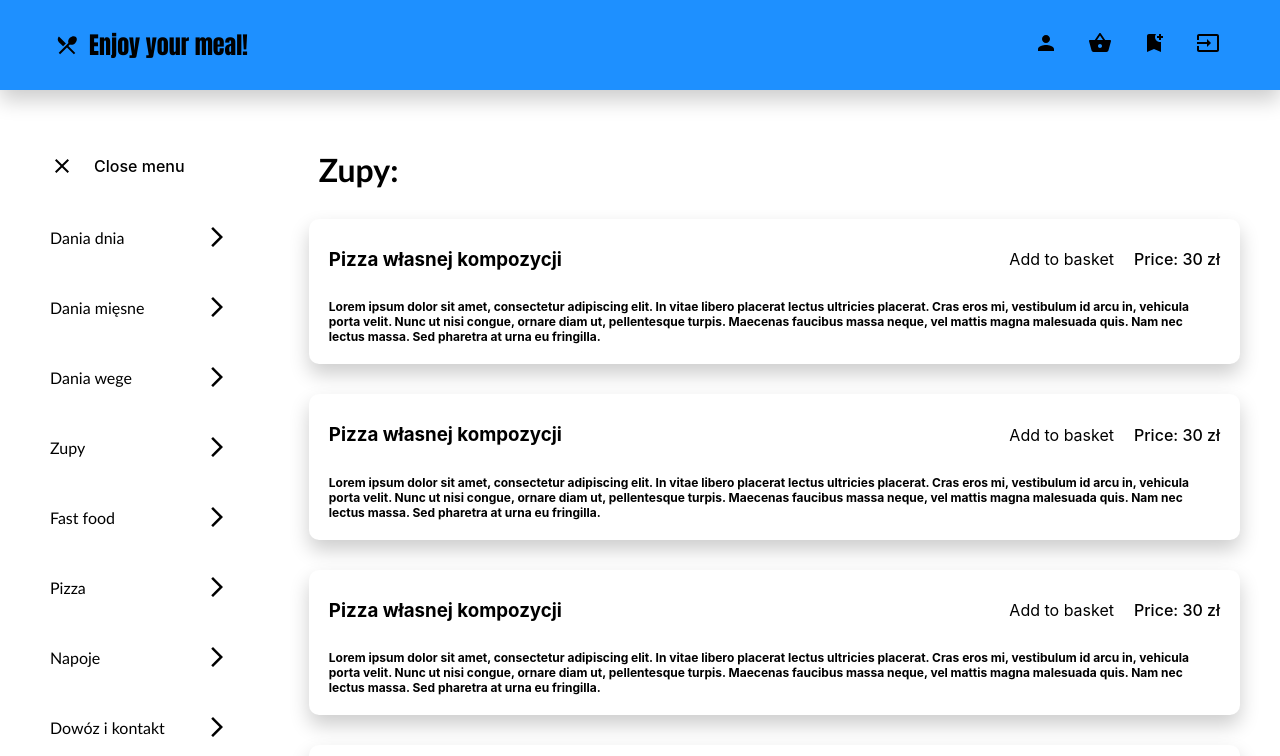
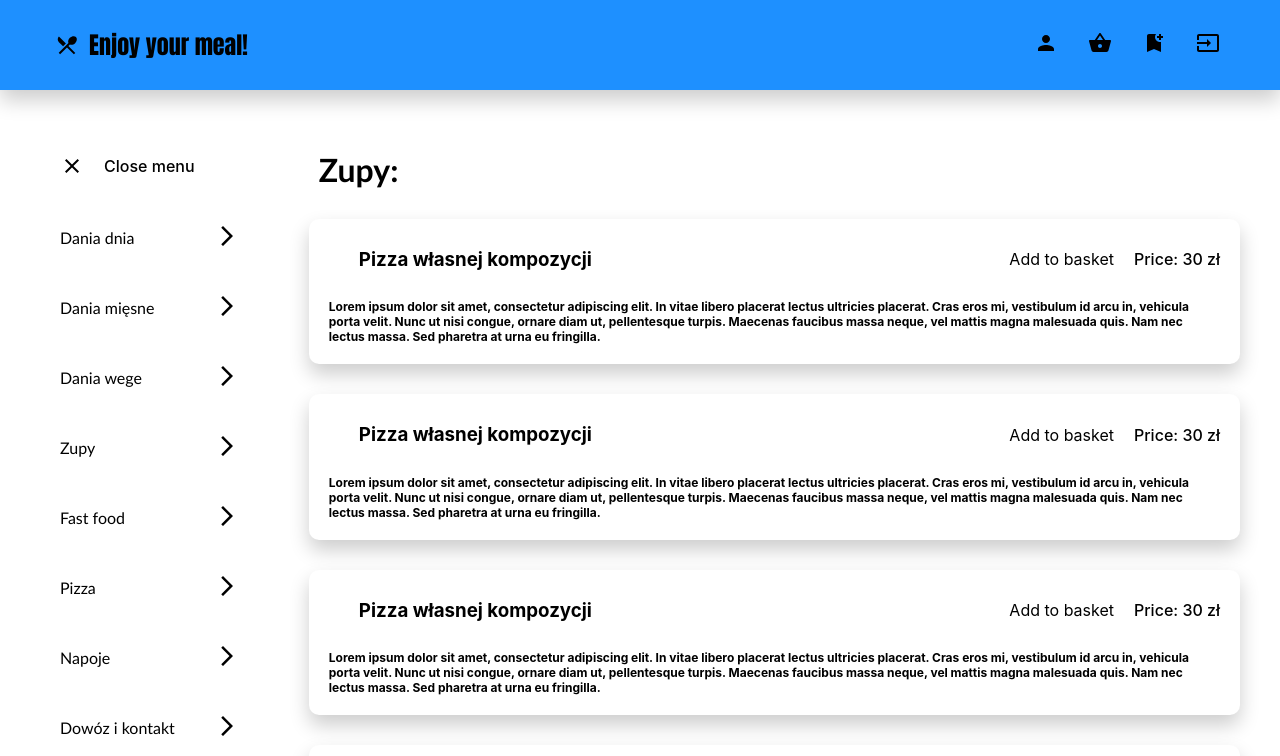
Before and after one commit to gorakuba/restaurant-app, a React (Create React App) app: page /soups in a window 1280 px wide. Shown: the top 756 px of the page. Built offline with nearby package versions, Linux system fonts and the light colour scheme; a web font is replaced by a local one.

Commit message:
15.04 v1

```diff
--- a/src/components/Header/Header.styled.js
+++ b/src/components/Header/Header.styled.js
@@ -17,7 +17,7 @@ export const HeaderStyle = styled.header`
   justify-content: space-between;
   z-index: 10;
 
-  @media (max-width: 600px) {
+  @media (max-width: 800px) {
     width: 100%;
   }
 `;
--- a/src/components/Product/Product.styled.js
+++ b/src/components/Product/Product.styled.js
@@ -31,7 +31,7 @@ export const HeaderLine = styled.div`
 `;
 
 export const Name = styled.h3`
-  margin-left: 10px;
+  margin-left: 40px;
 `;
 
 export const AddSection = styled.div`
--- a/src/components/Sidebar/Sidebar.js
+++ b/src/components/Sidebar/Sidebar.js
@@ -6,6 +6,7 @@ import {
   Close,
   OpenSidebarTitle,
   CloseSidebarTitle,
+  ArrowIcon,
 } from "./Sidebar.styled";
 import ArrowForwardIosIcon from "@mui/icons-material/ArrowForwardIos";
 import MenuIcon from "@mui/icons-material/Menu";
@@ -30,7 +31,7 @@ function Sidebar() {
       ) : (
         <SidebarStyle color={color}>
           <Close>
-            <CloseIcon className='sidebar__closeIcon' onClick={close} />
+            <CloseIcon onClick={close} />
             <CloseSidebarTitle>Close menu</CloseSidebarTitle>
           </Close>
           {menuItems.map((item) => {
@@ -49,7 +50,9 @@ function Sidebar() {
                       onMouseOut={mouseOutHover}
                     >
                       {item.name}
+                      <ArrowIcon>
                         <ArrowForwardIosIcon />
+                      </ArrowIcon>
                     </ListItem>
                   </Link>
                 );
@@ -67,7 +70,9 @@ function Sidebar() {
                       onMouseOut={mouseOutHover}
                     >
                       {item.name}
+                      <ArrowIcon>
                         <ArrowForwardIosIcon />
+                      </ArrowIcon>
                     </ListItem>
                   </Link>
                 );
@@ -85,7 +90,9 @@ function Sidebar() {
                       onMouseOut={mouseOutHover}
                     >
                       {item.name}
+                      <ArrowIcon>
                         <ArrowForwardIosIcon />
+                      </ArrowIcon>
                     </ListItem>
                   </Link>
                 );
@@ -103,7 +110,9 @@ function Sidebar() {
                       onMouseOut={mouseOutHover}
                     >
                       {item.name}
+                      <ArrowIcon>
                         <ArrowForwardIosIcon />
+                      </ArrowIcon>
                     </ListItem>
                   </Link>
                 );
@@ -121,7 +130,9 @@ function Sidebar() {
                       onMouseOut={mouseOutHover}
                     >
                       {item.name}
+                      <ArrowIcon>
                         <ArrowForwardIosIcon />
+                      </ArrowIcon>
                     </ListItem>
                   </Link>
                 );
@@ -139,7 +150,9 @@ function Sidebar() {
                       onMouseOut={mouseOutHover}
                     >
                       {item.name}
+                      <ArrowIcon>
                         <ArrowForwardIosIcon />
+                      </ArrowIcon>
                     </ListItem>
                   </Link>
                 );
@@ -157,7 +170,9 @@ function Sidebar() {
                       onMouseOut={mouseOutHover}
                     >
                       {item.name}
+                      <ArrowIcon>
                         <ArrowForwardIosIcon />
+                      </ArrowIcon>
                     </ListItem>
                   </Link>
                 );
@@ -175,7 +190,9 @@ function Sidebar() {
                       onMouseOut={mouseOutHover}
                     >
                       {item.name}
+                      <ArrowIcon>
                         <ArrowForwardIosIcon />
+                      </ArrowIcon>
                     </ListItem>
                   </Link>
                 );
--- a/src/components/Sidebar/Sidebar.styled.js
+++ b/src/components/Sidebar/Sidebar.styled.js
@@ -6,7 +6,7 @@ export const OpenSidebar = styled.div`
   position: fixed;
   left: 0;
   top: auto;
-  margin: 20px 0 20px 50px;
+  margin: 20px 0 20px 55px;
   display: flex;
   align-items: center;
   color: ${(props) =>
@@ -18,9 +18,6 @@ export const OpenSidebar = styled.div`
 
   @media (max-width: 800px) {
     position: static;
-    display: flex;
-    flex-direction: column;
-    margin-left: 55px;
   }
 `;
 
@@ -45,7 +42,7 @@ export const SidebarStyle = styled.div`
   width: 20%;
   background-color: ${(props) =>
     props.color === "color" ? colors.thirdColorType : colors.defaultColorType};
-  margin: 0 20px 20px 20px;
+  margin: 0 20px 20px 30px;
 
   @media (max-width: 800px) {
     position: static;
@@ -130,6 +127,12 @@ export const ListItem = styled.div`
   }
 `;
 
+export const ArrowIcon = styled.div`
+  @media (max-width: 800px) {
+    display: none;
+  }
+`;
+
 export const MenuIcon = styled.div`
   font-size: 14px;
   font-weight: 300;
--- a/src/routes/Basket/Basket.styled.js
+++ b/src/routes/Basket/Basket.styled.js
@@ -22,7 +22,7 @@ export const BasketStyle = styled.div`
       props.font === "font" ? fonts.fourthFontType : colors.defaultColorType};
 
     @media (max-width: 600px) {
-      margin-left: 0;
+      margin: 30px 0 30px -20px;
       text-align: center;
     }
   }
--- a/src/routes/Home/Home.styled.js
+++ b/src/routes/Home/Home.styled.js
@@ -4,14 +4,17 @@ import { fonts } from "../../utilities/fonts";
 
 export const Container = styled.div`
   display: flex;
+  justify-content: center;
+  margin: 20px;
   background-color: ${(props) =>
     props.color === "color" ? colors.thirdColorType : colors.defaultColorType};
-  margin-left: 20px;
 
   @media (max-width: 600px) {
     display: flex;
     flex-direction: column;
-    margin-left: 5px;
+    width: auto;
+    text-align: justify;
+    margin-left: 35px;
   }
 `;
 
--- a/src/utilities/Main.styled.js
+++ b/src/utilities/Main.styled.js
@@ -7,7 +7,7 @@ export const Container = styled.div`
   background-color: ${(props) =>
     props.color === "color" ? colors.thirdColorType : colors.defaultColorType};
 
-  @media (max-width: 600px) {
+  @media (max-width: 800px) {
     flex-direction: column;
   }
 `;
```
Lines whose indentation alone changed are shown as unchanged.
